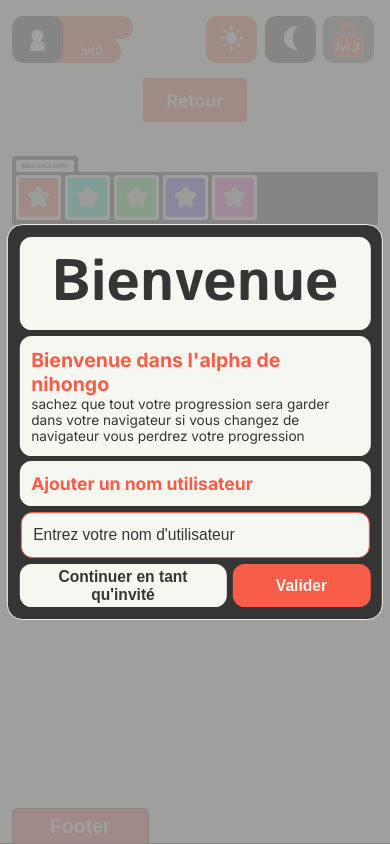
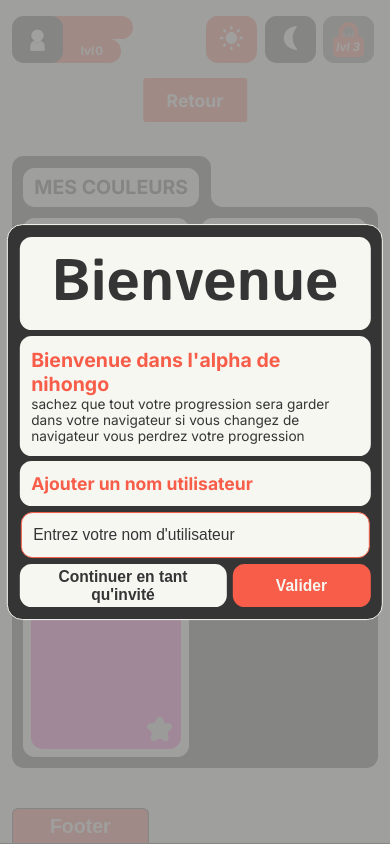
Before and after one commit to Thomasfouquereau/Nihongo, a React (Vite) app: page /color in a window 390 px wide. Built offline with nearby package versions, Linux system fonts and the light colour scheme.

Commit message:
Améliorer la réactivité et le style du composant MesCouleurs pour une meilleure expérience utilisateur sur mobile

```diff
--- a/src/component/customization/color custom/Color Custom Component/MesCouleurs.jsx
+++ b/src/component/customization/color custom/Color Custom Component/MesCouleurs.jsx
@@ -16,7 +16,15 @@ const ColorCutomTitle = styled.div`
     position: relative;
     display: flex;
     justify-content: center;
-    align-items: center;
+    align-items: flex-end;
+    @media screen and (max-width: 560px){
+        border-radius: 3vw 3vw 0 0 ;
+        width: 45vw;
+        height: 10vw;
+        padding: 3vw;
+        padding-bottom: 0;
+        font-size: 5vw;
+    }
     span{
         background-color: ${props => props.$mainBgColor};
         color: ${props => props.$fontColor};
@@ -28,6 +36,9 @@ const ColorCutomTitle = styled.div`
         border-radius:  0.5vw;
         font-weight: 700;
         text-transform: uppercase;
+        @media screen and (max-width: 560px){
+            border-radius:  3vw ;
+        }
     }
     &::after {
         content: '';
@@ -37,6 +48,11 @@ const ColorCutomTitle = styled.div`
         height: 2vw;
         right: -2vw;
         bottom:0;
+        @media screen and (max-width: 560px){
+            width: 5vw;
+            right: -5vw;
+            height: 5vw;
+        }
     }
     &::before {
         content: '';
@@ -47,7 +63,12 @@ const ColorCutomTitle = styled.div`
         right: -2vw;
         bottom:0;
         z-index: 1;
-        border-radius:  0vw 0vw 0vw 0.8vw ;
+        @media screen and (max-width: 560px){
+            border-radius:  0vw 0vw 0vw 3vw ;
+            width: 5vw;
+            right: -5vw;
+            height: 5vw;
+        }
     }
 `
 
@@ -57,9 +78,15 @@ const ColorCutomContainer = styled.div`
     align-items: center ;
     gap: 1vw;
     background-color: ${props => props.$bgColor};
-    width: 92vw;
     padding: 1vw;
     border-radius: 0 0.8vw 0.8vw 0.8vw ;
+    @media screen and (max-width: 560px){
+        flex-wrap: wrap;
+        gap: 3vw;
+        padding: 3vw;
+        width: 88vw;
+        border-radius: 0 3vw 3vw 3vw ;
+    }
 `
 
 const ColorCutomItemCadre = styled.div`
@@ -69,6 +96,10 @@ const ColorCutomItemCadre = styled.div`
     transition: transform 0.3s;
     will-change: transform;
     cursor: pointer;
+    @media screen and (max-width: 560px){
+        border-radius: 3vw;
+        padding: 2vw;
+    }
     &:hover{
         transform: scale(1.07);
     }
@@ -78,6 +109,11 @@ const ColorCutomItem = styled.div`
     width: 10vw;
     height: 10vw;
     border-radius: 0.5vw ;
+    @media screen and (max-width: 560px){
+        width: 38.5vw;
+        height: 40vw;
+        border-radius: 3vw
+    }
     button{
         background-color: transparent;
         border: none;
@@ -88,6 +124,12 @@ const ColorCutomItem = styled.div`
         align-items: flex-end;
         svg{
             margin: 0.5vw;
+        }
+        @media screen and (max-width: 560px){
+            svg{
+                margin: 1.5vw;
+                margin-right: 0.3vw;
+            }
         }
     }
 `
@@ -102,7 +144,7 @@ const MesCouleurs = () => {
         setColorsState(newColor);
         dispatch(setColor(newColor));
     };
-    const mobile = window.innerWidth < 560 ? '9vw' : '1.5vw';
+    const mobile = window.innerWidth < 560 ? '7vw' : '1.5vw';
     const favCouleur = '#D9D9D9';
 
     const handleFavColor = (color) => {
--- a/src/component/customization/color custom/ColorCustom.jsx
+++ b/src/component/customization/color custom/ColorCustom.jsx
@@ -7,9 +7,10 @@ const ColorCutomContainer = styled.div`
     display: flex;
     flex-direction: column;
     justify-content: center;
-    align-items: center;
+    align-items: flex-start;
     margin-top: 8vw;
     width: 100vw;
+    margin-left: 3.1vw;
     h1{
         font-size: 3vw;
         @media screen and (max-width: 560px) {
@@ -25,6 +26,8 @@ const ColorCutomContainer = styled.div`
         cursor: pointer;
         position: absolute;
         top: 1vw;
+        left: 50%;
+        transform: translateX(-50%);
         @media screen and (max-width: 560px) {
             top: 20vw;
             padding: 3vw 6vw;
@@ -35,6 +38,7 @@ const ColorCutomContainer = styled.div`
         width: 100vw;
         margin-left: 0;
         margin-top: 40vw;
+        align-items: center;
     }
 `
 
```
